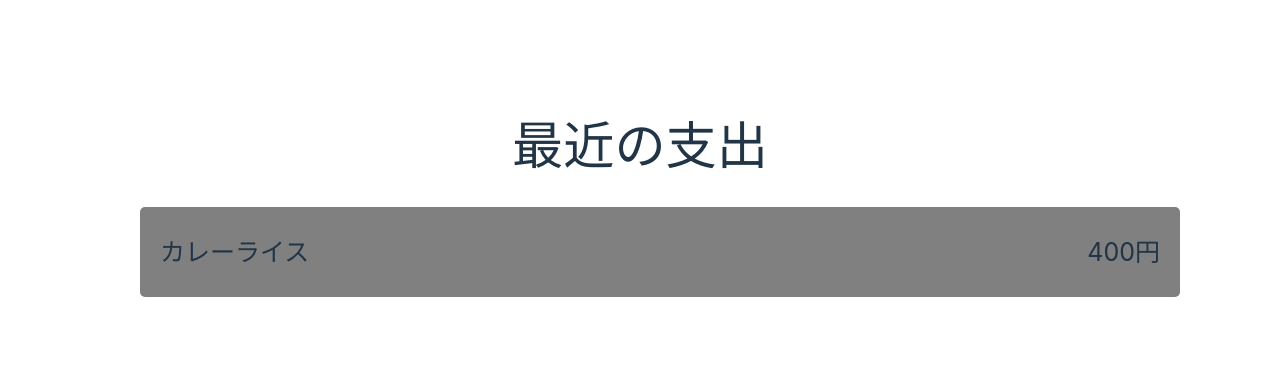
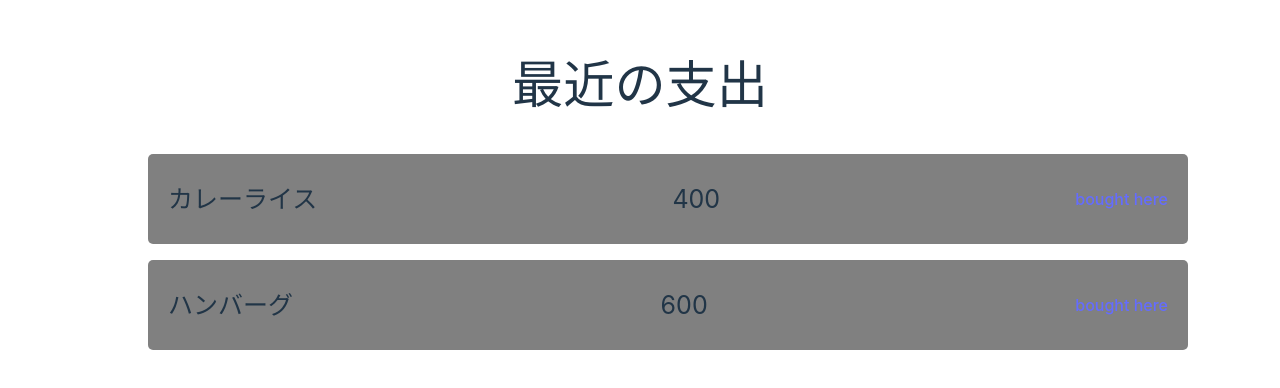
Before and after one commit to Kymaeda/udemy-vue-with-ts, a Vue app: page / in a window 1280 px wide. Shown: the part 210-598 px from the top of the page. Built offline with nearby package versions, Linux system fonts and the light colour scheme.

Commit message:
2022/12/31(v-bind)

```diff
--- a/src/components/Payment.vue
+++ b/src/components/Payment.vue
@@ -1,12 +1,26 @@
 <script setup lang="ts">
+// FIXME: cannot be compiled under '--isolatedModules' because it is considered a global script file. Add an import, export, or an empty 'export {}' statement to make it a module.
+const item1 = 'カレーライス'
+const price1 = 400
+const url1 = 'https://pkg.navitime.co.jp/matsuyafoods/spot/detail?code=0000001506'
+
+const item2 = 'ハンバーグ'
+const price2 = 600
+const url2 = 'https://www.nakaita.com/shop/shop-0-97/'
 </script>
 
 <template>
   <div class="container">
     <h1>最近の支出</h1>
     <div class="payment-item">
-      <label>カレーライス</label>
-      <label>400円</label>
+      <label>{{ item1 }}</label>
+      <label>{{ price1 }}</label>
+      <a :href="url1" target="_blank" rel="noopener noreferrer">bought here</a>
+    </div>
+    <div class="payment-item">
+      <label>{{ item2 }}</label>
+      <label>{{ price2 }}</label>
+      <a :href="url2" target="_blank" rel="noopener noreferrer">bought here</a>
     </div>
   </div>
 </template>
@@ -19,6 +33,7 @@
 }
 
 .payment-item {
+  margin: 8px;
   padding: 20px;
   display: flex;
   justify-content: space-between;
```
